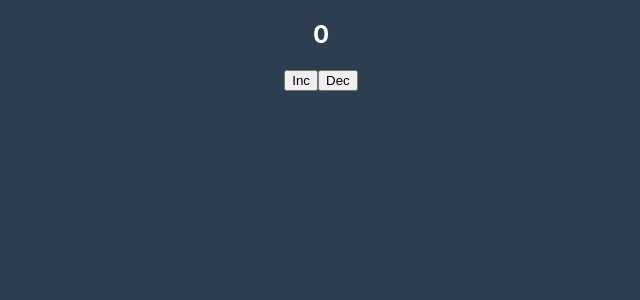
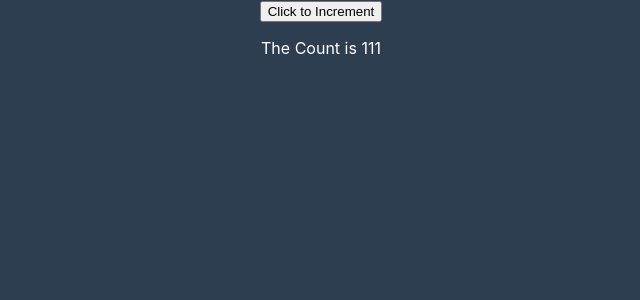
Before and after one commit to AnshumanPanigrahy/React_Learnign, a React (Create React App) app: page / in a window 1280 px wide. Shown: the top 300 px of the page, without its empty margins (319-959 px from the left). Built offline with nearby package versions, Linux system fonts and the light colour scheme.

Commit message:
createContext,useContext  Commit

```diff
--- a/src/App.js
+++ b/src/App.js
@@ -1,48 +1,13 @@
 import './App.css';
-import {useReducer} from 'react'
+import {Button} from './components/Button'
+
+function App() {
 
 
-function App() {
-   // const [price, setPrice] = useState("")
-   // const[discount, setDiscount] = useState("40")
-   // const [rating, setRating] = useState()
-
-    const initialState = {
-        count: 0
-    }
-
-
-    function reducerFun(state, action) {
-        switch(action.type) {
-            case 'INCREMENT':
-                return {
-                    ...state,
-                    count: state.count + 1
-                }
-            case 'DECREMENT':
-                return {
-                    ...state,
-                    count: state.count - 1
-                }
-            default:
-                return state;
-        }
-
-    }
-
-    const [{count},dispatch]=useReducer(reducerFun,initialState)
-     //console.log(state)
-
-    function onDecClick() {
-        dispatch({type:'DECREMENT'})
-    }
-
     return (
-    <div className="App">
-       <h2>{count}</h2>
-        <button onClick={()=>dispatch({type:'INCREMENT'})}>Inc</button>
-        <button onClick={onDecClick}>Dec</button>
-    </div>
+    <>
+        <Button/>
+    </>
   );
 }
 
--- /dev/null
+++ b/src/components/Button/index.jsx
@@ -0,0 +1,16 @@
+import {Text} from '../Text'
+import {useCount} from '../../context/count-context'
+
+export const Button=()=>{
+    const {count,setCount}= useCount()
+
+    const onButtonClick = () => {
+        setCount(count+1)
+    }
+    return (
+        <>
+            <button onClick={onButtonClick}>Click to Increment</button>
+            <Text/>
+        </>
+    )
+}
--- /dev/null
+++ b/src/components/Text/index.jsx
@@ -0,0 +1,9 @@
+import {useCount} from "../../context/count-context";
+
+export const Text=()=>{
+
+    const {count}=useCount();
+    return (
+        <p>The Count is {count}</p>
+    )
+}
--- /dev/null
+++ b/src/context/count-context.js
@@ -0,0 +1,20 @@
+import {createContext,useContext,useState} from 'react';
+
+
+
+
+const CountContext = createContext(0);
+//Provider
+const CountProvider=({children})=>{
+    const [count,setCount]=useState(111)
+
+    return(
+        <CountContext.Provider value={{count,setCount}}>
+            {children}
+        </CountContext.Provider>
+    )
+}
+//consumer
+const useCount = () => useContext(CountContext)
+
+export {useCount,CountProvider}
--- a/src/index.js
+++ b/src/index.js
@@ -3,11 +3,14 @@ import ReactDOM from 'react-dom/client';
 import './index.css';
 import App from './App';
 import reportWebVitals from './reportWebVitals';
+import {CountProvider} from './context/count-context';
 
 const root = ReactDOM.createRoot(document.getElementById('root'));
 root.render(
   <React.StrictMode>
-    <App />
+    <CountProvider>
+        <App />
+    </CountProvider>
   </React.StrictMode>
 );
 
```
